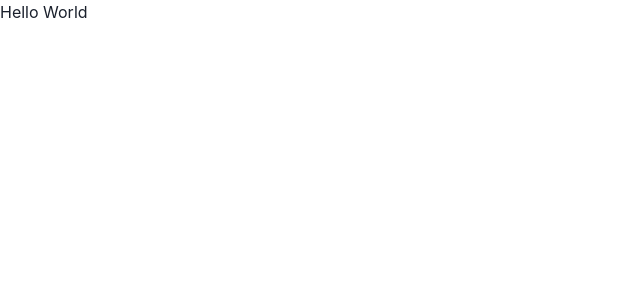
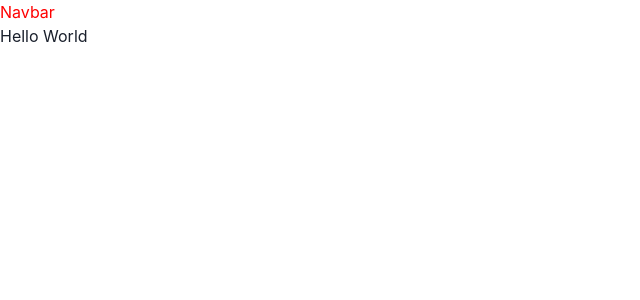
Before and after one commit to sammwyy/aws-dashboard, a React (Create React App) app: page / in a window 1280 px wide. Shown: the top 300 px of the page, without its empty margins (0-640 px from the left). Built offline with nearby package versions, Linux system fonts and the light colour scheme.

Commit message:
Added Sass and create components directory

```diff
--- a/package.json
+++ b/package.json
@@ -14,6 +14,7 @@
     "react-dom": "^17.0.2",
     "react-router-dom": "^5.2.0",
     "react-scripts": "4.0.3",
+    "sass": "^1.35.2",
     "web-vitals": "^1.0.1"
   },
   "scripts": {
--- a/src/App.js
+++ b/src/App.js
@@ -4,10 +4,13 @@ import { ChakraProvider } from "@chakra-ui/react";
 import Main from "./pages/main";
 import Other from "./pages/other";
 
+import Navbar from "./components/navbar/navbar";
+
 function App() {
   return (
     <ChakraProvider>
       <Router>
+        <Navbar />
         <Switch>
           <Route path="/" exact>
             <Main />
--- /dev/null
+++ b/src/components/navbar/navbar.jsx
@@ -0,0 +1,9 @@
+import styles from "./navbar.module.sass";
+
+export default function Navbar () {
+    return (
+        <div>
+            <h2 className={styles["navbar"]}>Navbar</h2>
+        </div>
+    )
+}
--- /dev/null
+++ b/src/components/navbar/navbar.module.sass
@@ -0,0 +1,2 @@
+.navbar
+    color: red
```
Also changed, not shown: 1 other file (tests, documents, lock files or other folders).
